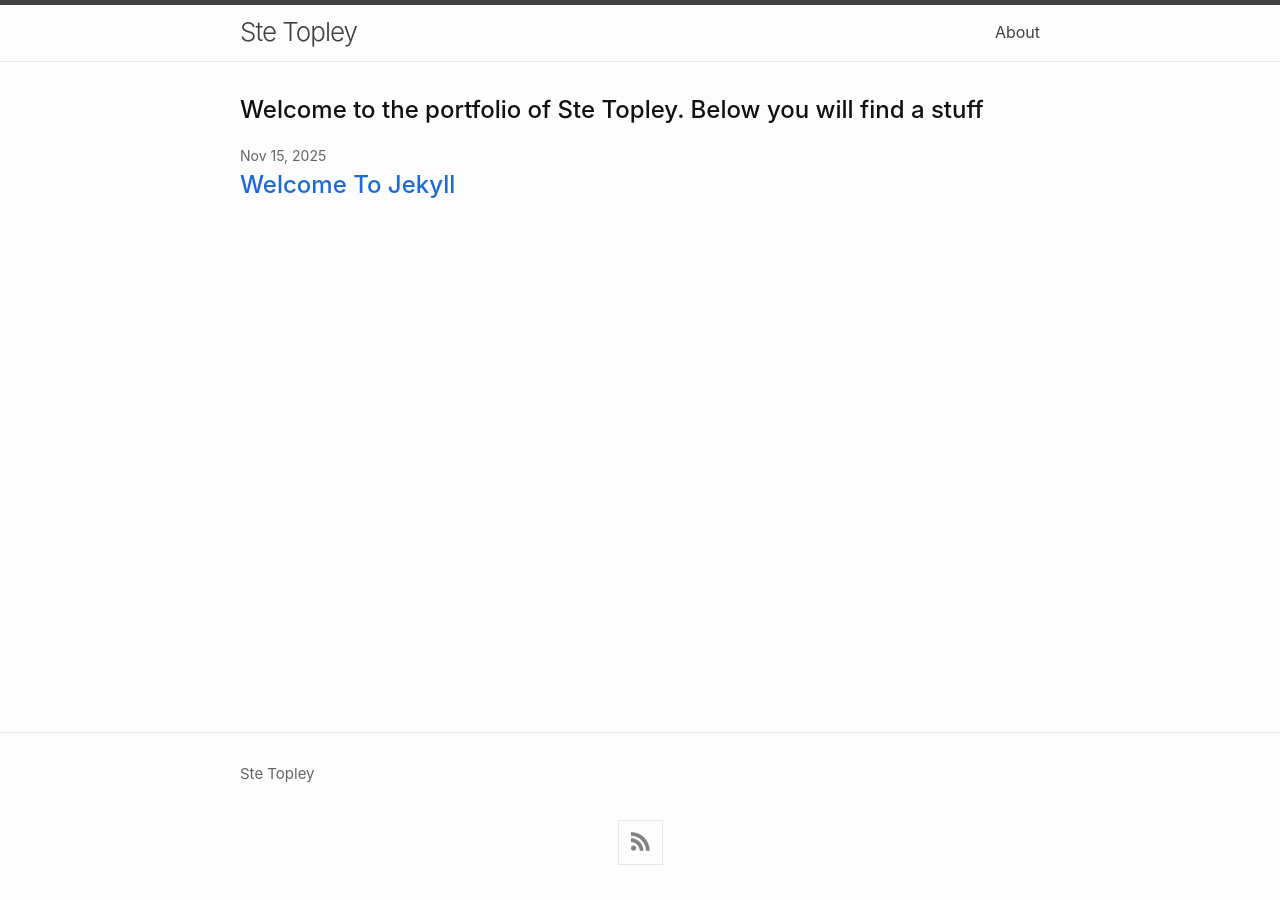
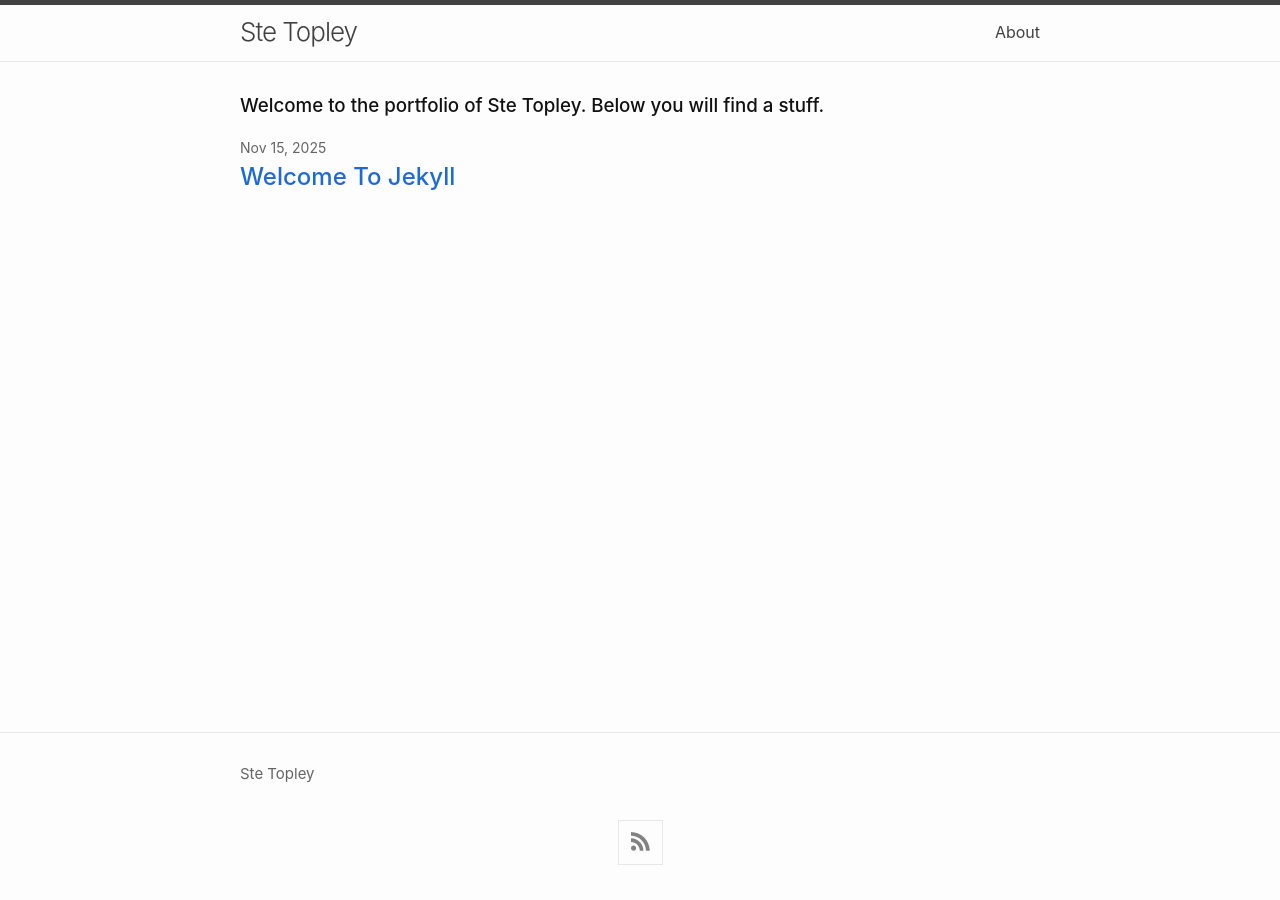
Before and after one commit to SteTop82/SteTop-portfolio-, a Jekyll site: the page built from index.md, in a window 1280 px wide. Built offline with Jekyll 4.4.1, drawn with Linux system fonts in a browser that asks for light colours; nearby versions of some CDN libraries.

```diff
--- a/_layouts/base.html
+++ b/_layouts/base.html
@@ -9,7 +9,7 @@
 
     <main class="page-content" aria-label="Content">
       <div class="wrapper">
-        <h2>Welcome to the portfolio of Ste Topley. Below you will find a stuff</h2>
+        <h3>Welcome to the portfolio of Ste Topley. Below you will find a stuff.</h3>
         {{ content }}
       </div>
     </main>
```
